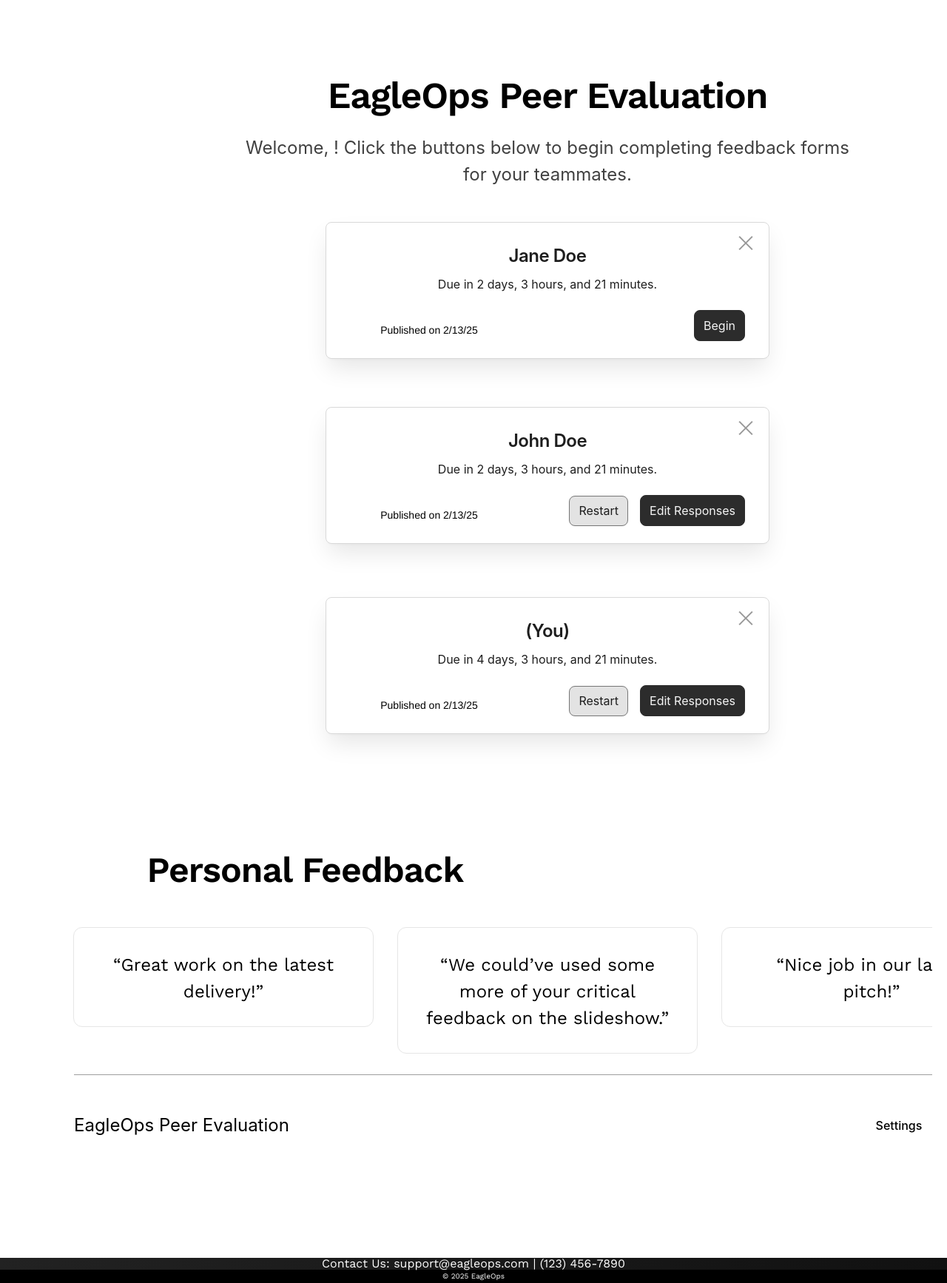
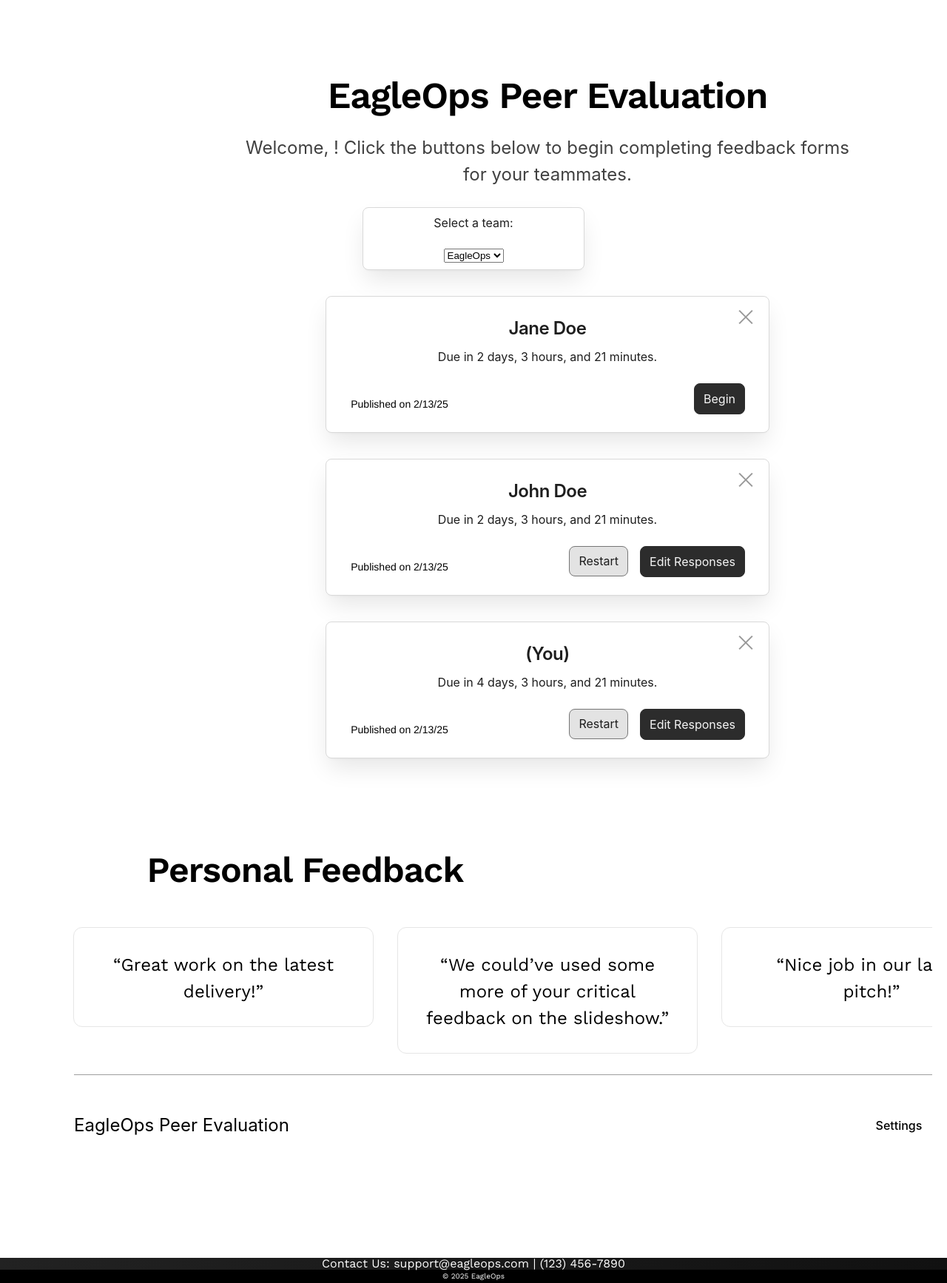
Before and after one commit to CSCI3364-Fall2025/BugBusters, a Django app: page /todo/ in a window 1280 px wide. Shown: the whole page at 74% size. Run offline with Django 5.2, Linux system fonts and the light colour scheme; parts of the project's set-up code (start-up, migrations or seed data) failed here and were passed over; some libraries are stand-ins or nearby versions; grey boxes are pictures that could not be loaded.

Commit message:
Adding team dropdown to student to-do page

```diff
--- a/EagleOps_Peer_Eval/static/css/to_do/style.css
+++ b/EagleOps_Peer_Eval/static/css/to_do/style.css
@@ -31,6 +31,7 @@
     flex-direction: row;
     justify-content: center;
     width: 100%;
+    position: relative;
   }
 
   .landing-page .div {
@@ -479,8 +480,29 @@
     font-style: var(--subheading-font-style);
   }
 
+  .landing-page .overlap-group-1 {
+    top: 230px;
+    position: absolute;
+    width: 300px;
+    height: 85px;
+    left: 50%; /* Moves the left edge to the center of the parent */
+    transform: translateX(-50%); /* Adjusts the element back by half of its width */
+    /* left: 420px; */
+    border-radius: 8px;
+  }
+
+  .landing-page label {
+    font-family: var(--body-base-font-family);
+    font-weight: var(--body-base-font-weight);
+    color: var(--color-text-default-default);
+    font-size: var(--body-base-font-size);
+    letter-spacing: var(--body-base-letter-spacing);
+    line-height: var(--body-base-line-height);
+    font-style: var(--body-base-font-style);
+  }
+
   .landing-page .overlap {
-    top: 250px;
+    top: 350px;
     position: absolute;
     width: 600px;
     height: 185px;
@@ -492,14 +514,16 @@
     display: flex;
     flex-direction: column;
     max-width: 600px;
-    width: 600px;
-    height: 185px;
-    align-items: flex-start;
+    width: 100%;
+    height: 100%;
+    /* align-items: flex-start; */
+    align-items: center;
+    justify-content: center;
     gap: var(--size-space-600);
     padding: var(--size-space-800);
     position: absolute;
-    top: 0;
-    left: 0;
+    /* top: 0;
+    left: 0; */
     background-color: var(--color-background-default-default);
     border-radius: var(--size-radius-200);
     border: 1px solid;
@@ -645,7 +669,7 @@
     position: absolute;
     width: 280px;
     top: 138px;
-    left: 0px;
+    left: -40px;
     font-family: "Roboto-Light", Helvetica;
     font-weight: 300;
     color: #000000;
@@ -655,7 +679,7 @@
   }
 
   .landing-page .overlap-group {
-    top: 500px;
+    top: 570px;
     position: absolute;
     width: 600px;
     height: 185px;
@@ -697,7 +721,7 @@
   }
 
   .landing-page .overlap-group-2 {
-    top: 757px;
+    top: 790px;
     position: absolute;
     width: 600px;
     height: 185px;
--- a/EagleOps_Peer_Eval/templates/to_do.html
+++ b/EagleOps_Peer_Eval/templates/to_do.html
@@ -76,6 +76,14 @@
             </p>
           </div>
         </div>
+        <div class="overlap-group-1">
+          <div class="dialog-body">
+            <label for="teams">Select a team:</label>
+            <select name="teams" id="teams">
+              <option value="CSCI3356">EagleOps</option>
+            </select>
+          </div>
+        </div>
         <div class="overlap">
           <div class="dialog-body">
             <div class="text">
```
